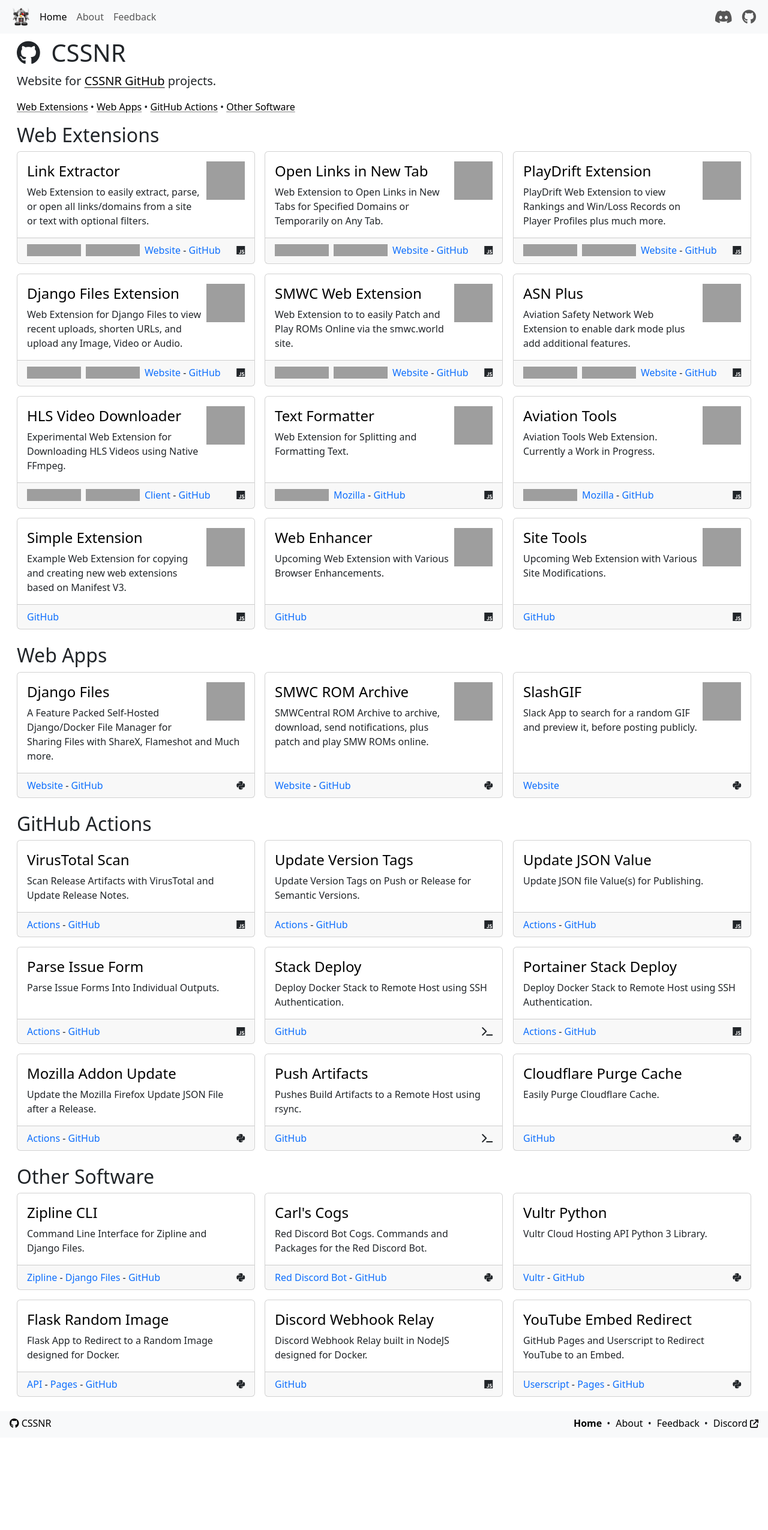
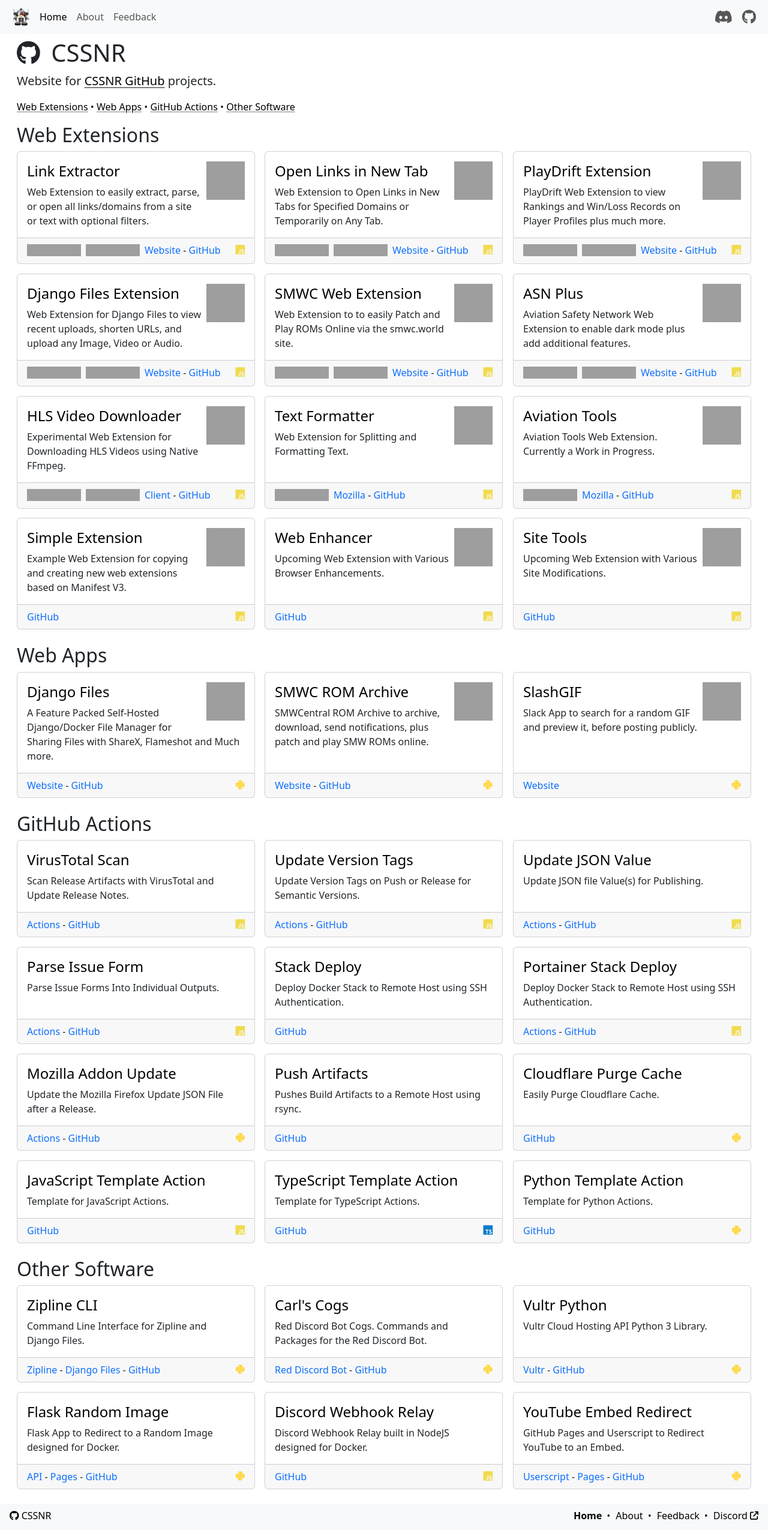
Before and after one commit to cssnr/cssnr.github.io, a Jekyll site: the page built from src/html/index.html, in a window 1280 px wide, cut to the strip 0-2550 px from the top of the page. Shown: the whole strip at 60% size. Built offline with Jekyll 4.4.1, drawn with Linux system fonts in a browser that asks for light colours; nearby versions of some CDN libraries; before the commit the page ends 2396 px from its top, so only the background shows below that; grey boxes are pictures that could not be loaded.

Commit message:
Add Devicon (#11)
* Add Devicon

* Cleanup

```diff
--- a/src/_layouts/default.html
+++ b/src/_layouts/default.html
@@ -36,6 +36,8 @@
 
     {% if page.title == 'Home' %}
         <link rel="stylesheet" href="{{ "/css/index.css" | relative_url }}">
+        <link rel="stylesheet" href="https://cdnjs.cloudflare.com/ajax/libs/devicon/2.16.0/devicon.min.css" integrity="sha512-BlFCHJWngPEHme4TwlEob6dPLfoNaQBTTISPwr4344nxR353w2vgGZ7GiSadbbeR20cJeeM0u1I2lAZuIZ1aOQ==" crossorigin="anonymous" referrerpolicy="no-referrer" />
+        {% comment %}<link rel="stylesheet" type='text/css' href="https://cdn.jsdelivr.net/gh/devicons/devicon@latest/devicon.min.css" />{% endcomment %}
     {% endif %}
     {% if page.title == 'Feedback' %}
         <link rel="stylesheet" href="{{ "/css/feedback.css" | relative_url }}">
--- a/src/css/main.css
+++ b/src/css/main.css
@@ -6,8 +6,8 @@
 
 #back-to-top {
     position: fixed;
-    bottom: 64px;
-    right: 20px;
+    bottom: 50px;
+    right: 10px;
     display: none;
     z-index: 3;
 }
--- a/src/html/index.html
+++ b/src/html/index.html
@@ -68,9 +68,13 @@
             <div class="card-footer"></div>
         </div>
     </div>
-    <i class="fa-brands fa-js" title="JavaScript"></i>
-    <i class="fa-brands fa-python" title="Python"></i>
-    <i class="fa-solid fa-terminal" title="Shell Script"></i>
+    {% comment %}<i class="fa-brands fa-js" title="JavaScript"></i>{% endcomment %}
+    {% comment %}<i class="fa-brands fa-python" title="Python"></i>{% endcomment %}
+    {% comment %}<i class="fa-solid fa-terminal" title="Shell Script"></i>{% endcomment %}
+    <i class="devicon-powershell-plain" data-bs-toggle="tooltip" data-bs-placement="bottom" data-bs-title="Shell Script"></i>
+    <i class="devicon-python-plain colored" data-bs-toggle="tooltip" data-bs-placement="bottom" data-bs-title="Python"></i>
+    <i class="devicon-javascript-plain colored" data-bs-toggle="tooltip" data-bs-placement="bottom" data-bs-title="JavaScript"></i>
+    <i class="devicon-typescript-plain colored" data-bs-toggle="tooltip" data-bs-placement="bottom" data-bs-title="TypeScript"></i>
 </div> <!-- d-none clone -->
 
 <div class="text-center bounce d-none" id="scroll-down">
--- a/src/js/config.js
+++ b/src/js/config.js
@@ -330,6 +330,33 @@
         },
         fa: 'faPython',
     },
+    {
+        name: 'JavaScript Template Action',
+        url: 'https://github.com/smashedr/js-test-action',
+        description: 'Template for JavaScript Actions.',
+        links: {
+            GitHub: 'https://github.com/smashedr/js-test-action',
+        },
+        fa: 'faJs',
+    },
+    {
+        name: 'TypeScript Template Action',
+        url: 'https://github.com/smashedr/ts-test-action',
+        description: 'Template for TypeScript Actions.',
+        links: {
+            GitHub: 'https://github.com/smashedr/ts-test-action',
+        },
+        fa: 'faTs',
+    },
+    {
+        name: 'Python Template Action',
+        url: 'https://github.com/smashedr/py-test-action',
+        description: 'Template for Python Actions.',
+        links: {
+            GitHub: 'https://github.com/smashedr/py-test-action',
+        },
+        fa: 'faPython',
+    },
 ]
 const otherSoftware = [
     {
--- a/src/js/index.js
+++ b/src/js/index.js
@@ -9,9 +9,10 @@
 const otherContainer = document.getElementById('other-container')
 
 const faIcons = {
-    faPython: document.querySelector('.clone .fa-python'),
-    faJs: document.querySelector('.clone .fa-js'),
-    faShell: document.querySelector('.clone .fa-terminal'),
+    faPython: document.querySelector('.clone .devicon-python-plain'),
+    faJs: document.querySelector('.clone .devicon-javascript-plain'),
+    faTs: document.querySelector('.clone .devicon-typescript-plain'),
+    faShell: document.querySelector('.clone .devicon-powershell-plain'),
 }
 
 // // Scroll Handlers
@@ -73,6 +74,13 @@
     if (!localStorage.getItem('scrollShown')) {
         checkScroll()
     }
+
+    document
+        .querySelectorAll('[data-bs-toggle="tooltip"]')
+        .forEach((el) => new bootstrap.Tooltip(el))
+    // document
+    //     .querySelectorAll('[data-bs-toggle="popover"]')
+    //     .forEach((el) => new bootstrap.Popover(el))
 
     AOS.init({ disable: 'mobile' })
     // AOS.init()
```
